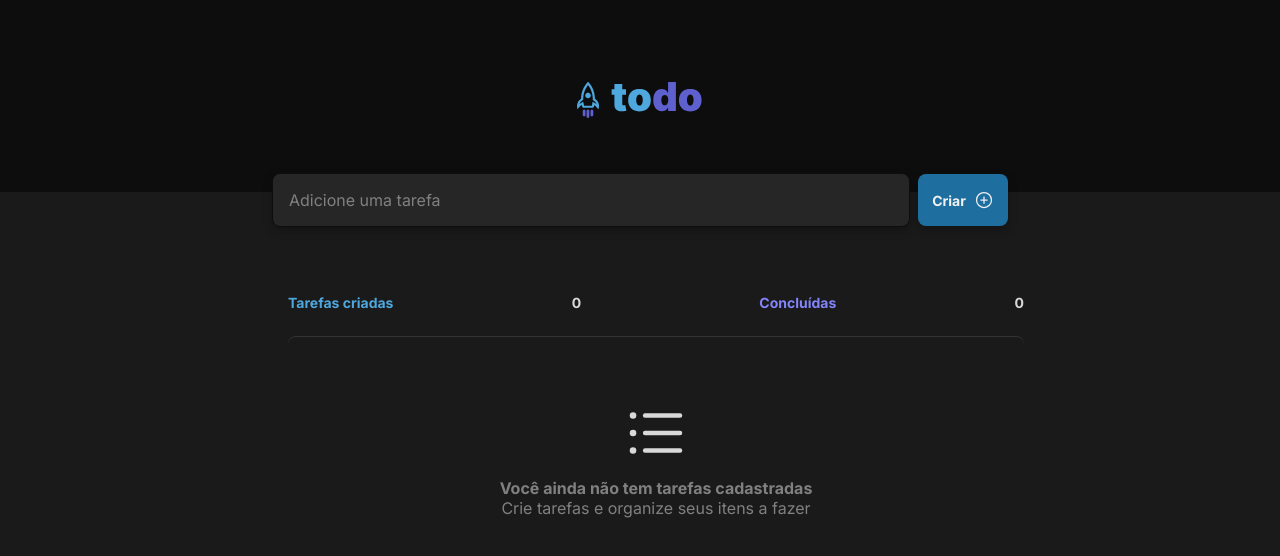
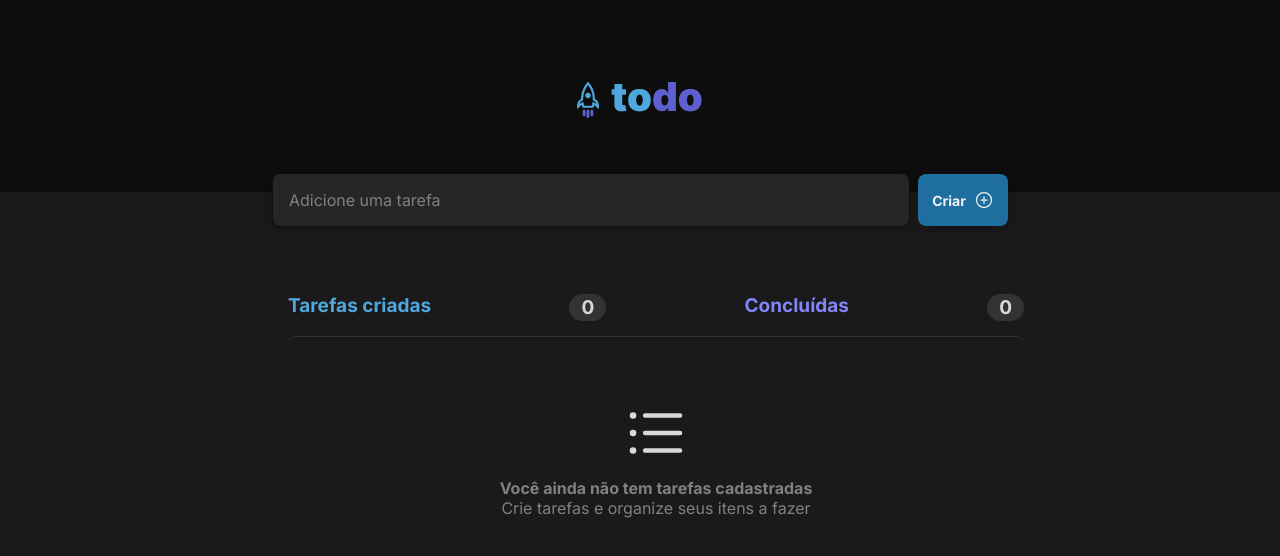
Before and after one commit to leticea/ignite-todo, a React (Vite) app: page / in a window 1280 px wide. Shown: the top 556 px of the page. Built offline with nearby package versions, Linux system fonts and the light colour scheme.

Commit message:
editando estilos do counter

```diff
--- a/src/pages/Home/styles.ts
+++ b/src/pages/Home/styles.ts
@@ -75,7 +75,7 @@ export const TaskContainer = styled.div`
 `;
 
 export const InfoContainer = styled.div`
-  font-size: 14px;
+  font-size: 19px;
   font-weight: bold;
   width: 100%;
   display: flex;
@@ -87,6 +87,15 @@ export const InfoContainer = styled.div`
 
   .createdTasksCounter {
     color: ${(props) => props.theme["gray-200"]};
+    background: ${(props) => props.theme["gray-400"]};
+    padding: 2px 12px;
+    width: 2.3rem;
+    height: 1.69rem;
+    border-radius: 62.43rem;
+    display: flex;
+    justify-content: center;
+
+    //border: 1px solid red;
   }
 
   .completedTasks {
@@ -95,6 +104,13 @@ export const InfoContainer = styled.div`
 
   .completedTasksCounter {
     color: ${(props) => props.theme["gray-200"]};
+    background: ${(props) => props.theme["gray-400"]};
+    padding: 2px 12px;
+    width: 2.3rem;
+    height: 1.69rem;
+    border-radius: 62.43rem;
+    display: flex;
+    justify-content: center;
   }
 
   //border: 1px solid red;
```
